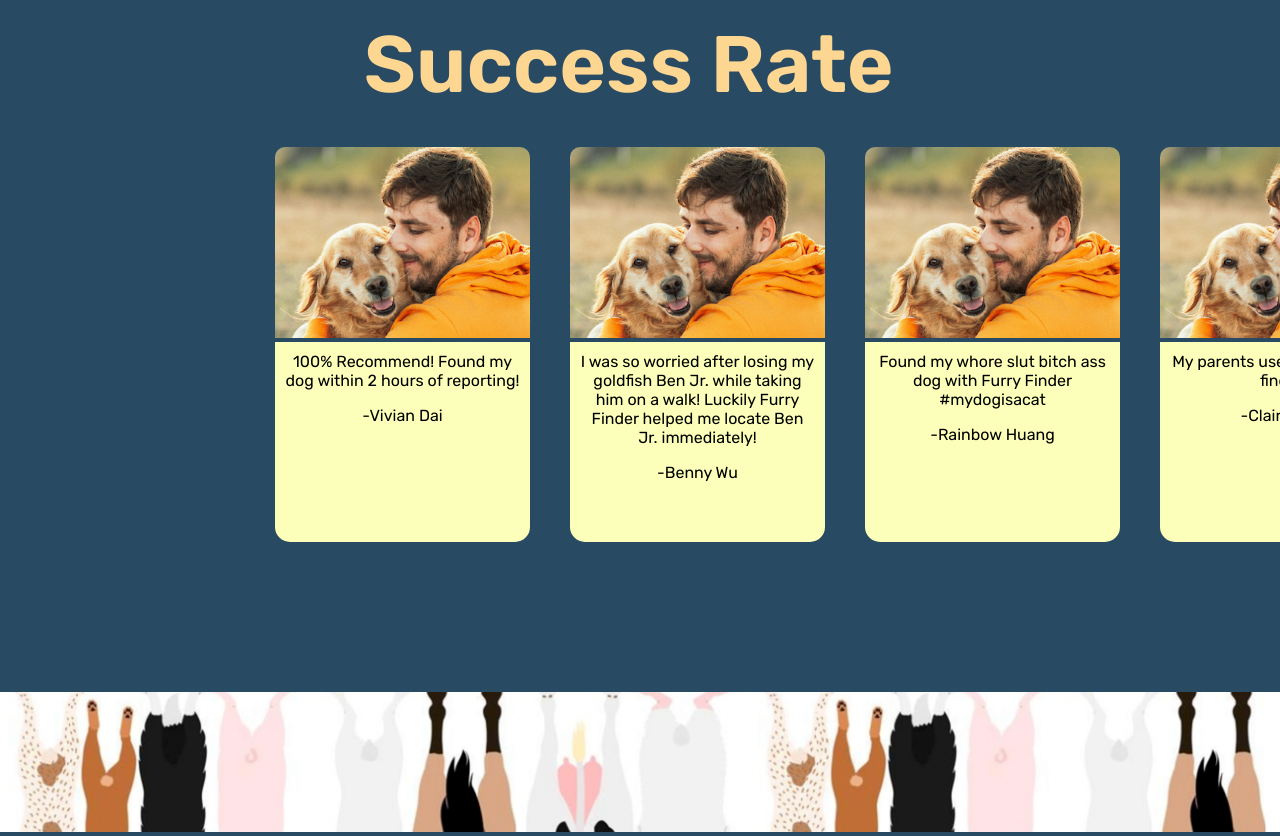
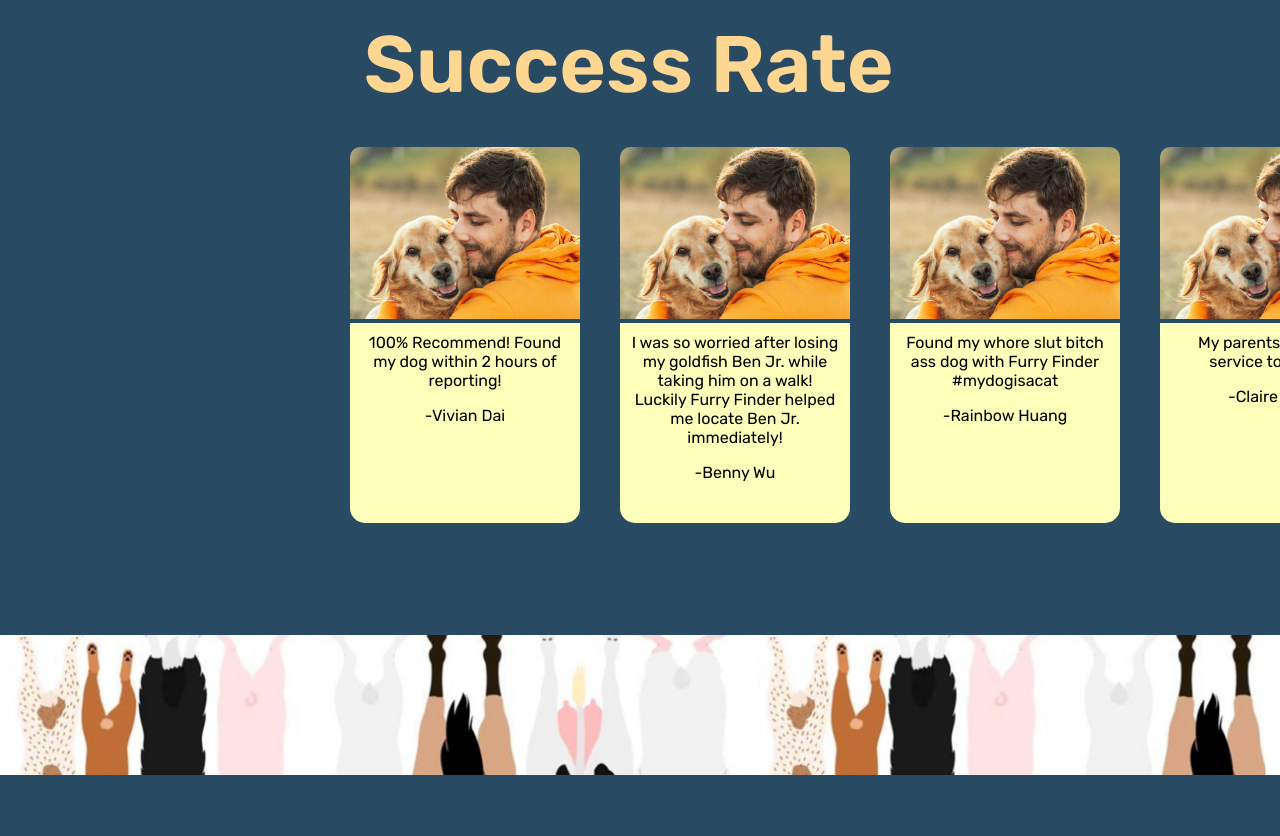
Before and after one commit to BennyWu1210/HackThe6ix, a React (Create React App) app in the folder website/: page / in a window 1280 px wide. Shown: the part 1048-1884 px from the top of the page. After the commit the page ends 1827 px from the top, so only its background shows below. Built offline with nearby package versions, Linux system fonts and the light colour scheme.

Commit message:
frogsfrogsfrgoss

```diff
--- a/website/src/pages/Contact.jsx
+++ b/website/src/pages/Contact.jsx
@@ -17,7 +17,7 @@ export default function Contact() {
             </p>
             <p className="alpha">
                 If you have any questions, concerns, compliments, or reviews, you may
-                call our customer service number at: <a target="_blank" href="tel:1-382-596-8277">1-382-596-8277</a>
+                call our customer service number at: <a target="_blank" href="tel:1-382-596-8277">1-382-596-8277 </a>
                 or email us at <a target="_blank" href="mailto:furryfinder@wearehackerone@gmail.com">
                 furryfinder@wearehackerone@gmail.com</a>. We look forward to helping you!
             </p>
--- a/website/src/pages/Home.css
+++ b/website/src/pages/Home.css
@@ -102,7 +102,7 @@
   background-color: var(--red);
 }
 
-.page-cards{
+.page-cards {
   display: flex;
-  margin-left: -100px;
+  justify-content: space-between;
 }
--- a/website/src/pages/Home.jsx
+++ b/website/src/pages/Home.jsx
@@ -55,7 +55,6 @@ function Home() {
             image={require("../images/Pet1.jpg")}
           />
         </div>
-        <br></br><br></br><br></br>
       </div>
       <Footer></Footer>
     </div>
```
